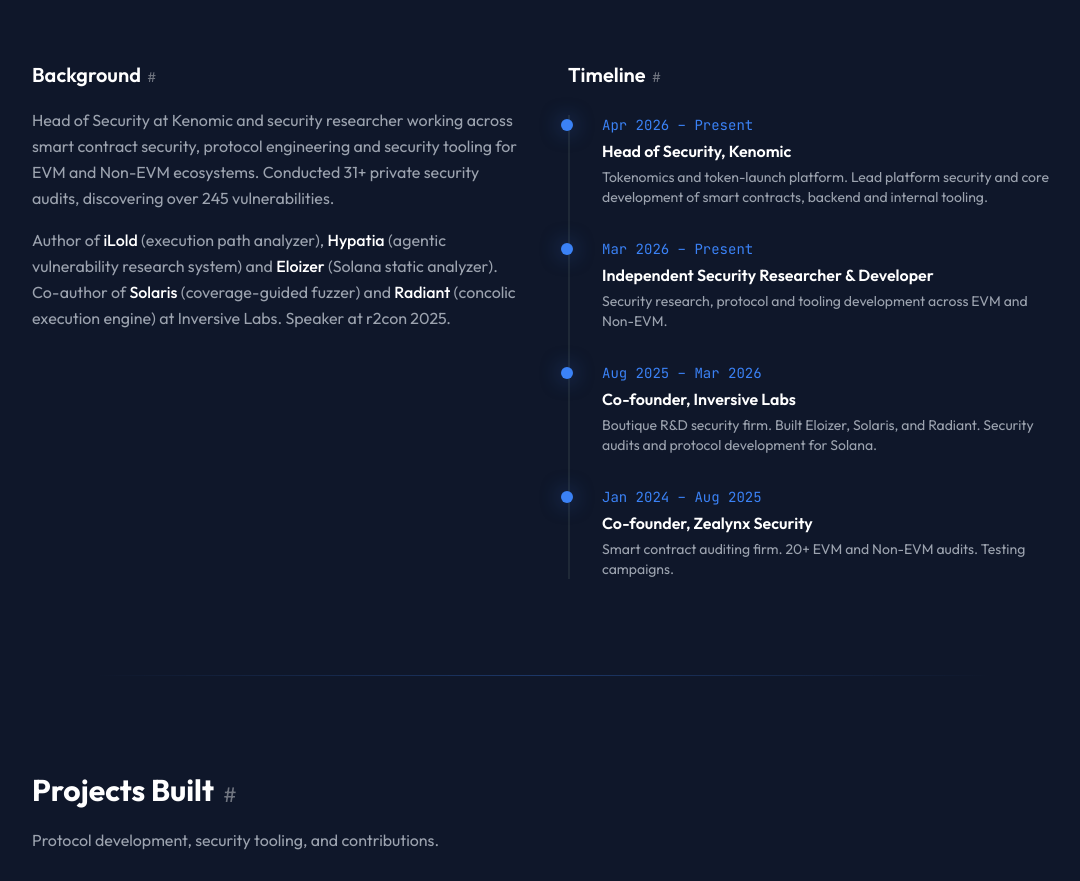
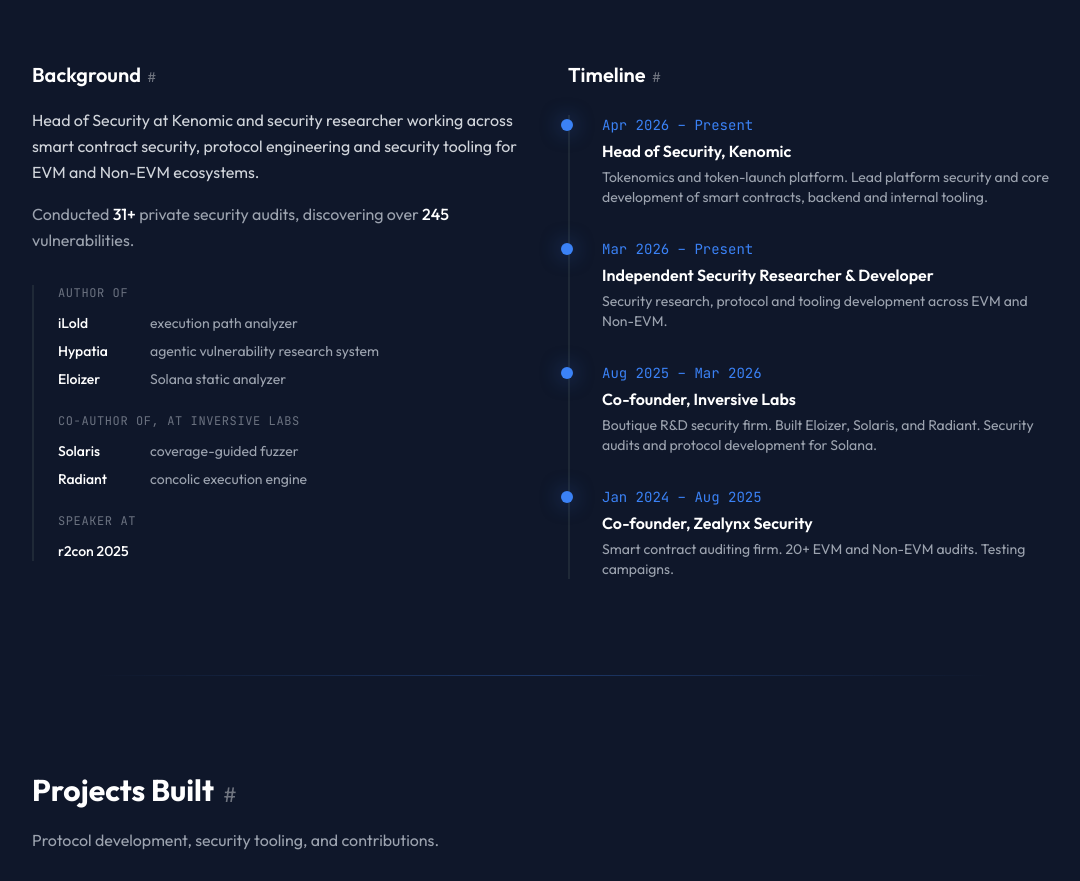
Before and after one commit to scab24/scab24.github.io, a plain HTML site: page index.html in a window 1280 px wide. Shown: the part 940-1821 px from the top of the page, without its empty margins (96-1176 px from the left). Drawn offline with nearby package versions, Linux system fonts and the light colour scheme.

Commit message:
feat(about): lay out the background as a lead paragraph and labelled lists

```diff
--- a/index.html
+++ b/index.html
@@ -157,12 +157,33 @@
                 <!-- Background (left) -->
                 <div>
                     <h3 class="text-xl font-semibold text-white mb-4">Background</h3>
-                    <p class="text-gray-400 leading-relaxed mb-4">
-                        Head of Security at Kenomic and security researcher working across smart contract security, protocol engineering and security tooling for EVM and Non-EVM ecosystems. Conducted 31+ private security audits, discovering over 245 vulnerabilities.
+                    <p class="text-gray-300 leading-relaxed mb-4">
+                        Head of Security at Kenomic and security researcher working across smart contract security, protocol engineering and security tooling for EVM and Non-EVM ecosystems.
                     </p>
-                    <p class="text-gray-400 leading-relaxed">
-                        Author of <span class="text-white font-medium">iLold</span> (execution path analyzer), <span class="text-white font-medium">Hypatia</span> (agentic vulnerability research system) and <span class="text-white font-medium">Eloizer</span> (Solana static analyzer). Co-author of <span class="text-white font-medium">Solaris</span> (coverage-guided fuzzer) and <span class="text-white font-medium">Radiant</span> (concolic execution engine) at Inversive Labs. Speaker at r2con 2025.
+                    <p class="text-gray-400 leading-relaxed mb-8">
+                        Conducted <span class="text-white font-medium">31+</span> private security audits, discovering over <span class="text-white font-medium">245</span> vulnerabilities.
                     </p>
+                    <div class="space-y-6 border-l-2 border-gray-800 pl-6">
+                        <div>
+                            <p class="font-mono text-xs uppercase tracking-wider text-gray-500 mb-3">Author of</p>
+                            <ul class="space-y-2 text-sm">
+                            <li class="flex gap-3"><span class="text-white font-medium w-20 flex-none">iLold</span><span class="text-gray-400">execution path analyzer</span></li>
+                            <li class="flex gap-3"><span class="text-white font-medium w-20 flex-none">Hypatia</span><span class="text-gray-400">agentic vulnerability research system</span></li>
+                            <li class="flex gap-3"><span class="text-white font-medium w-20 flex-none">Eloizer</span><span class="text-gray-400">Solana static analyzer</span></li>
+                            </ul>
+                        </div>
+                        <div>
+                            <p class="font-mono text-xs uppercase tracking-wider text-gray-500 mb-3">Co-author of, at Inversive Labs</p>
+                            <ul class="space-y-2 text-sm">
+                            <li class="flex gap-3"><span class="text-white font-medium w-20 flex-none">Solaris</span><span class="text-gray-400">coverage-guided fuzzer</span></li>
+                            <li class="flex gap-3"><span class="text-white font-medium w-20 flex-none">Radiant</span><span class="text-gray-400">concolic execution engine</span></li>
+                            </ul>
+                        </div>
+                        <div>
+                            <p class="font-mono text-xs uppercase tracking-wider text-gray-500 mb-3">Speaker at</p>
+                            <p class="text-sm text-white font-medium">r2con 2025</p>
+                        </div>
+                    </div>
                 </div>
 
                 <!-- Timeline (right) -->
```
